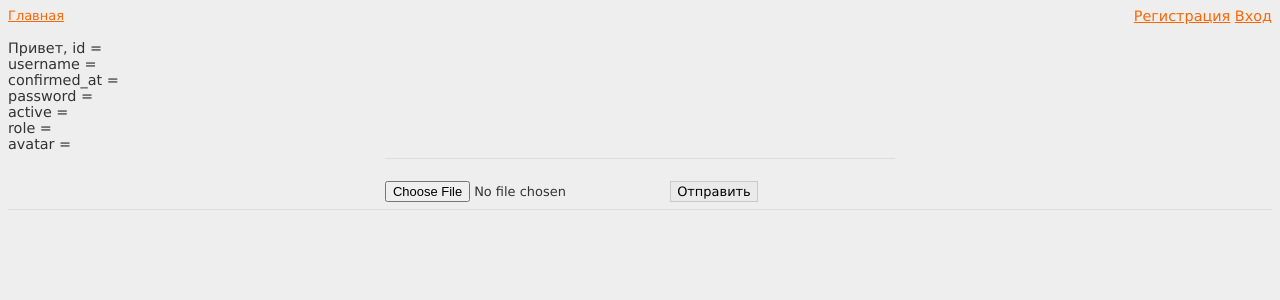
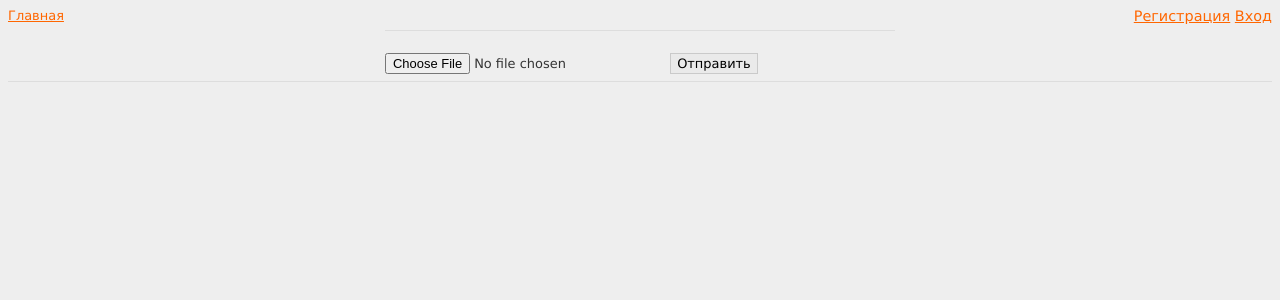
Before and after one commit to LexPanov/2ch, a Flask app: template app/templates/pages/avatar.html in a window 1280 px wide. Shown: the top 300 px of the page. Run offline with Flask 2, Linux system fonts and the light colour scheme; the template is opened without the code that fills it: values that come from a table or form of the project are taken from there, others are empty; parts of the project's set-up code (start-up, migrations or seed data) failed here and were passed over; some libraries are stand-ins or nearby versions.

Commit message:
nice guy commit

```diff
--- a/app/__init__.py
+++ b/app/__init__.py
@@ -17,27 +17,15 @@
 
 
 def create_app(extra_config_settings={}):
-    """Create a Flask applicaction.
-    """
+    """Create a Flask applicaction."""
     # Instantiate Flask
     app = Flask(__name__)
     app.config.from_object('app.settings')
     db.init_app(app) # Setup Flask-SQLAlchemy
     csrf_protect.init_app(app) # Setup WTForms CSRFProtect
-
     # Register blueprints
     from app.views.misc_views import main_blueprint
     app.register_blueprint(main_blueprint)
-    '''
-    # Define bootstrap_is_hidden_field for flask-bootstrap's bootstrap_wtf.html
-    from wtforms.fields import HiddenField
-
-    def is_hidden_field_filter(field):
-        return isinstance(field, HiddenField)
-
-    app.jinja_env.globals['bootstrap_is_hidden_field'] = is_hidden_field_filter
-    '''
-
     #Setup login-pass validator
     from wtforms.validators import ValidationError
 
--- a/app/templates/layout.html
+++ b/app/templates/layout.html
@@ -42,16 +42,7 @@
         </div>
 
         <br/>
-        <!--
-        <hr class="no-margins"/>
-        <div id="footer-div" class="clearfix with-margins">
-            <div class="pull-left">{{ user_manager.app_name }} v1.0</div>
-            <div class="pull-right">&copy; 2014 MyCorp</div>
-        </div>
-        -->
-        <!-- Bootstrap JS -->
-        <script src="{{ url_for('static', filename='bootstrap/js/jquery.min.js') }}"></script>
-        <script src="{{ url_for('static', filename='bootstrap/js/bootstrap.min.js') }}"></script>
+
         {% endblock %}
     </body>
 </html>
--- a/app/templates/pages/avatar.html
+++ b/app/templates/pages/avatar.html
@@ -2,21 +2,6 @@
 
 {% block content %}
 <br>
-<br>
-Привет,
-    id = {{current_user.id}}<br>
-    username = {{current_user.username}}<br>
-    confirmed_at = {{current_user.confirmed_at}}<br>
-    password = {{current_user.password}}<br>
-    active = {{current_user.active}}<br>
-    role = {{current_user.role}}<br>
-    avatar = {{current_user.avatar}}
-<br>
-<!--
-<img src={{url_for('static', filename="avatar/a.jpg" ) }} class="img preview  ">
--->
-
-
 {% from "common/form_macros.html" import render_field, render_submit_field %}
 
 
--- a/app/views/misc_views.py
+++ b/app/views/misc_views.py
@@ -183,6 +183,7 @@
 
             current_user.avatar = filename
             db.session.commit()
+            return redirect(url_for('main.user_profile_page'))
     return render_template('pages/avatar.html', form=form)
 
 @main_blueprint.route('/pages/profile', methods=['GET', 'POST'])
```
Also changed, not shown: app/templates/pages/home_page.html (+2 -9 lines), app/templates/pages/user_profile_page.html (+5 -18 lines).
